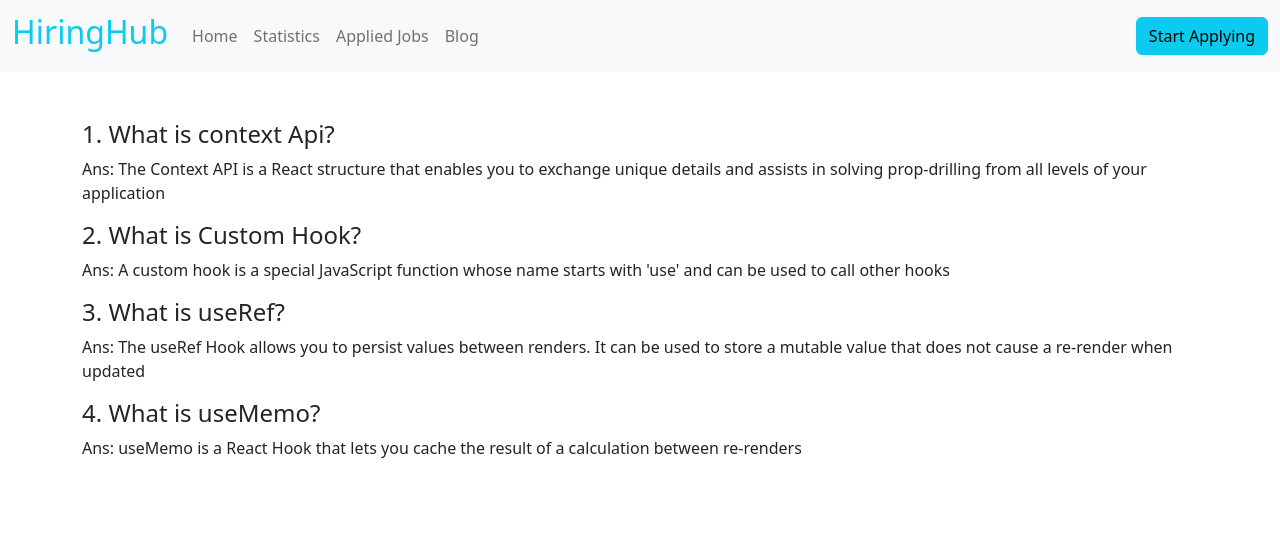
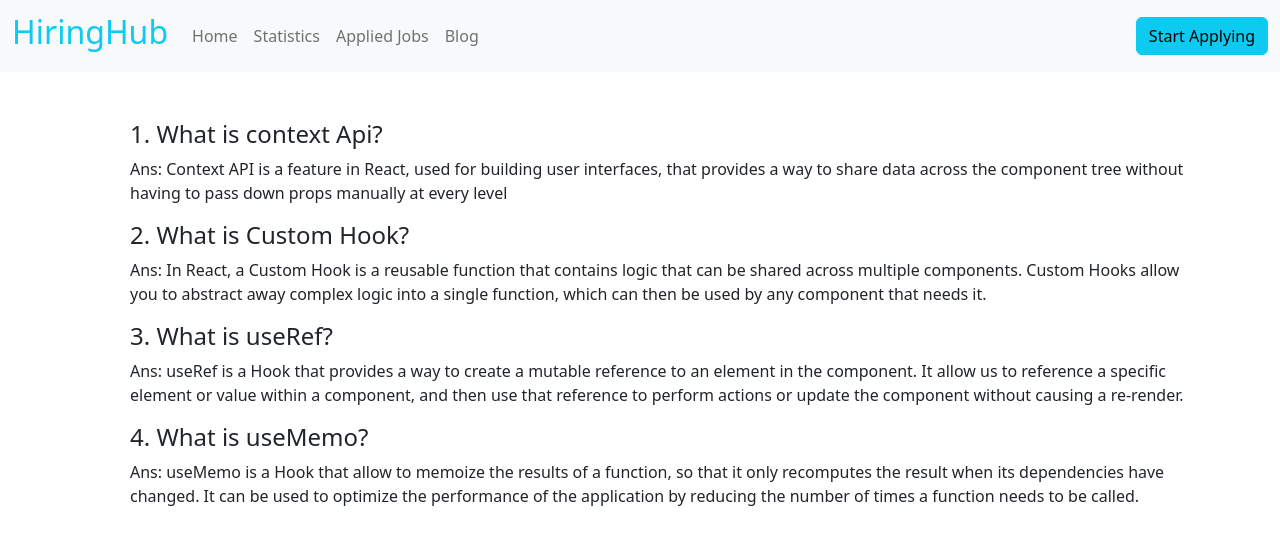
Before and after one commit to propa-zaman/hiring-hub, a React (Vite) app: page /blog in a window 1280 px wide. Shown: the top 544 px of the page. Built offline with nearby package versions, Linux system fonts and the light colour scheme.

Commit message:
blogs section complete

```diff
--- a/src/Components/Blog/Blog.jsx
+++ b/src/Components/Blog/Blog.jsx
@@ -3,31 +3,25 @@ import React from 'react';
 const Blog = () => {
     return (
         <div className='container d-flex flex-column justify-content-center align-items-start mt-5'>
-            <h1 className="fs-4">
+            <h1 className="fs-4 ms-5">
         1. What is context Api?
       </h1>
-      <p>
-        Ans: The Context API is a React structure that enables you to exchange
-        unique details and assists in solving prop-drilling from all levels of
-        your application
+      <p className='ms-5'>
+        Ans: Context API is a feature in React, used for building user interfaces, that provides a way to share data across the component tree without having to pass down props manually at every level
       </p>
-      <h1 className="fs-4">
+      <h1 className="fs-4 ms-5">
         2. What is Custom Hook?
       </h1>
-      <p >
-        Ans: A custom hook is a special JavaScript function whose name starts
-        with 'use' and can be used to call other hooks{" "}
+      <p className='ms-5'>
+        Ans: In React, a Custom Hook is a reusable function that contains logic that can be shared across multiple components. Custom Hooks allow you to abstract away complex logic into a single function, which can then be used by any component that needs it.
       </p>
-      <h1 className="fs-4"> 3. What is useRef?</h1>
-      <p >
-        Ans: The useRef Hook allows you to persist values between renders. It
-        can be used to store a mutable value that does not cause a re-render
-        when updated
+      <h1 className="fs-4 ms-5"> 3. What is useRef?</h1>
+      <p className='ms-5'>
+        Ans: useRef is a Hook that provides a way to create a mutable reference to an element in the component. It allow us to reference a specific element or value within a component, and then use that reference to perform actions or update the component without causing a re-render.
       </p>
-      <h1 className="fs-4"> 4. What is useMemo?</h1>
-      <p >
-        Ans: useMemo is a React Hook that lets you cache the result of a
-        calculation between re-renders
+      <h1 className="fs-4 ms-5"> 4. What is useMemo?</h1>
+      <p className='ms-5'>
+        Ans: useMemo is a Hook that allow to memoize the results of a function, so that it only recomputes the result when its dependencies have changed. It can be used to optimize the performance of the application by reducing the number of times a function needs to be called.
       </p>
         </div>
     );
```
